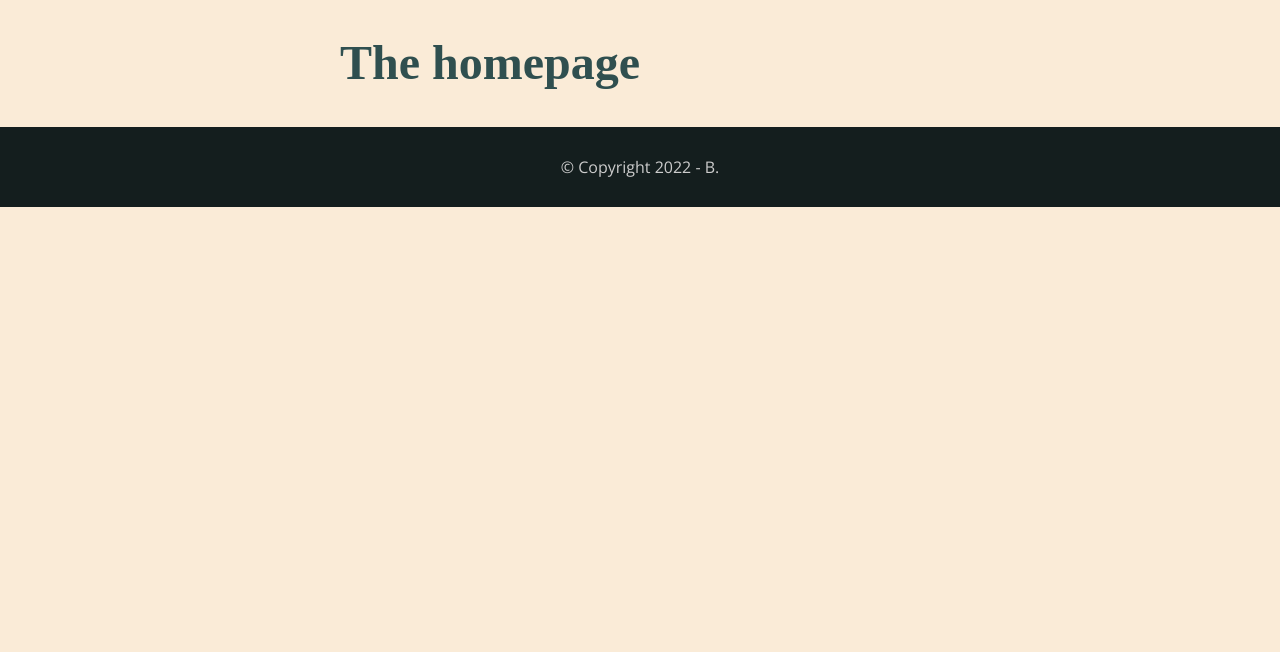
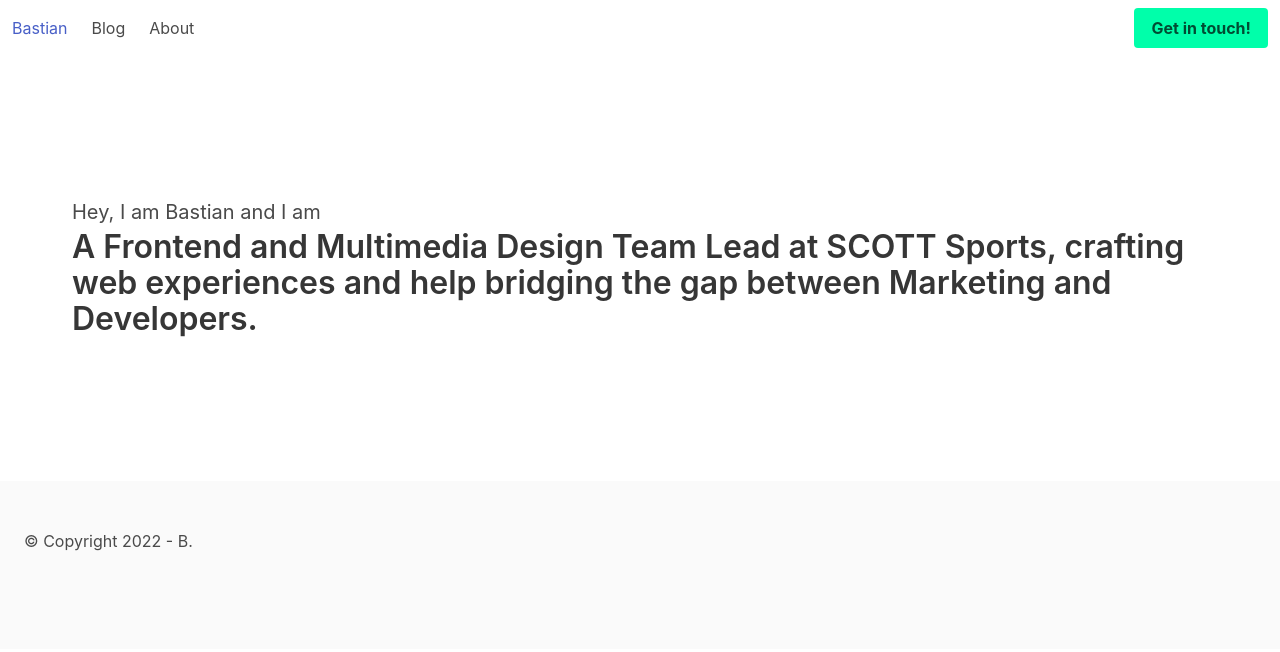
Before and after one commit to monsieurBastian/b-web, a Gatsby site: page / in a window 1280 px wide. Built offline with nearby package versions, Linux system fonts and the light colour scheme; Gatsby itself is replaced by a stand-in of ours; a web font is replaced by a local one.

Commit message:
add bulma and update index.html

```diff
--- a/package.json
+++ b/package.json
@@ -23,5 +23,9 @@
     "react": "^18.2.0",
     "react-dom": "^18.2.0",
     "sass": "^1.53.0"
+  },
+  "devDependencies": {
+    "bulma": "^0.9.4",
+    "node-sass": "^7.0.1"
   }
 }
--- a/src/components/Layout.js
+++ b/src/components/Layout.js
@@ -1,11 +1,12 @@
 import React from 'react'
+
+import Navigation from '../components/Navigation'
 
 const Layout = ({ children }) => {
   return (
     <>
-      <div className="container">
-        { children }
-      </div>
+      <Navigation />
+      { children }
       <Footer />
     </>
   )
--- /dev/null
+++ b/src/components/Navigation.js
@@ -0,0 +1,50 @@
+import React from 'react';
+import { Link } from 'gatsby';
+
+const Navigation = () => {
+  const [isActive, setisActive] = React.useState(false);
+
+  return (
+    <nav className="navbar" role="navigation" aria-label="main navigation">
+      <div className="navbar-brand">
+        <Link className="navbar-item" to="https://b-web.ch">
+          Bastian
+        </Link>
+
+        <a
+          onClick={() => {
+            setisActive(!isActive)
+          }}
+          role="button"
+          className={`navbar-burger burger ${isActive ? 'is-active' : ''}`}
+          aria-label="menu"
+          aria-expanded="false"
+          data-target="mainNavigation"
+        >
+          <span aria-hidden="true"></span>
+          <span aria-hidden="true"></span>
+          <span aria-hidden="true"></span>
+        </a>
+      </div>
+
+      <div id="mainNavigation" className={`navbar-menu ${isActive ? 'is-active' : ''}`}>
+        <div className="navbar-start">
+          <Link className="navbar-item" to="#">Blog</Link>
+          <Link className="navbar-item" to="#">About</Link>
+        </div>
+
+        <div className="navbar-end">
+          <div className="navbar-item">
+            <div className="buttons">
+              <Link className="button is-primary" to="#">
+                <strong>Get in touch!</strong>
+              </Link>
+            </div>
+          </div>
+        </div>
+      </div>
+    </nav>
+  );
+};
+
+export default Navigation;
--- a/src/pages/index.js
+++ b/src/pages/index.js
@@ -5,7 +5,16 @@ import Layout from '../components/Layout'
 const Index = () => {
   return (
     <Layout>
-      <h1>The homepage</h1>
+      <section className="hero is-medium">
+        <div className="hero-body">
+          <p className="subtitle">
+            Hey, I am Bastian and I am
+          </p>
+          <p className="title">
+            A Frontend and Multimedia Design Team Lead at SCOTT Sports, crafting web experiences and help bridging the gap between Marketing and Developers.
+            </p>
+        </div>
+      </section>
     </Layout>
   )
 }
--- a/src/styles/global.scss
+++ b/src/styles/global.scss
@@ -1,53 +1,9 @@
+@charset "utf-8";
+
 @import url('https://fonts.googleapis.com/css2?family=Edu+NSW+ACT+Foundation:wght@600&family=Open+Sans:wght@300;400;700;800&display=swap');
 
-$font-stack-h: 'Edu NSW ACT Foundation', cursive;
-$font-stack-txt: 'Open Sans', sans-serif;
-$primary-color: orange;
-$bg-color-light: antiquewhite;
-$txt-color-dark: darkslategrey;
+$primary: hsl(160, 100%, 50%);
+$input-shadow: none;
+$background: #fafafa;
 
-html {
-  box-sizing: border-box;
-}
-*,
-*:before,
-*:after {
-  box-sizing: inherit;
-}
-body {
-  background: $bg-color-light;
-  color: $txt-color-dark;
-  font-family: $font-stack-txt;
-  margin: 0;
-  padding: 0;
-}
-
-h1, h2, h3, h4 {
-  font-family: $font-stack-h;
-}
-h5, h6 {
-  font-family: $font-stack-txt;
-}
-
-.container {
-  font-size: 18px;
-  line-height: 1.3;
-  margin: 0 auto;
-  max-width: 640px;
-  padding: 0 20px;
-  width: 100%;
-
-  h1 {
-    font-size: 48px;
-  }
-}
-
-.footer {
-  align-items: center;
-  background: rgb(20, 30, 30);
-  color: #ccc;
-  display: flex;
-  justify-content: center;
-  margin-top: 30px;
-  min-height: 80px;
-}
+@import "../../node_modules/bulma/bulma.sass";
--- /dev/null
+++ b/src/styles/main.scss
@@ -0,0 +1,27 @@
+html {
+  box-sizing: border-box;
+}
+*,
+*:before,
+*:after {
+  box-sizing: inherit;
+}
+
+.container {
+  font-size: 18px;
+  line-height: 1.3;
+  margin: 0 auto;
+  max-width: 640px;
+  padding: 0 20px;
+  width: 100%;
+}
+
+.footer {
+  align-items: center;
+  background: rgb(20, 30, 30);
+  color: #ccc;
+  display: flex;
+  justify-content: center;
+  margin-top: 30px;
+  min-height: 80px;
+}
--- a/src/templates/Markdown.js
+++ b/src/templates/Markdown.js
@@ -10,7 +10,7 @@ const Markdown = ({ data }) => {
 
   return (
     <Layout>
-      <h1>{ markdownRemark.frontmatter.title }</h1>
+      <h1 className="text-3xl font-bold underline">{ markdownRemark.frontmatter.title }</h1>
 
       { featuredImage && (
         <Img
```
Also changed, not shown: 1 other file.
